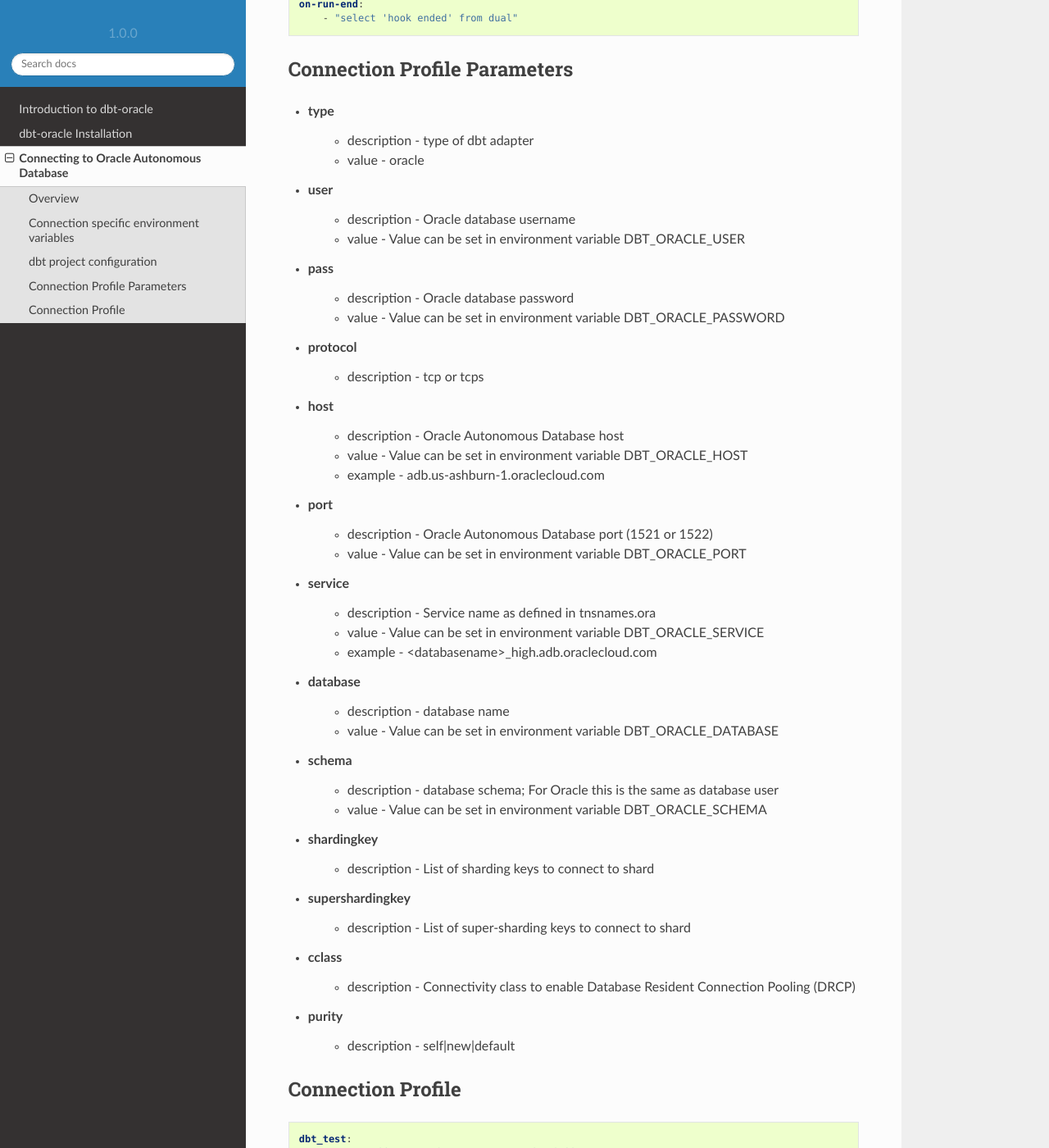
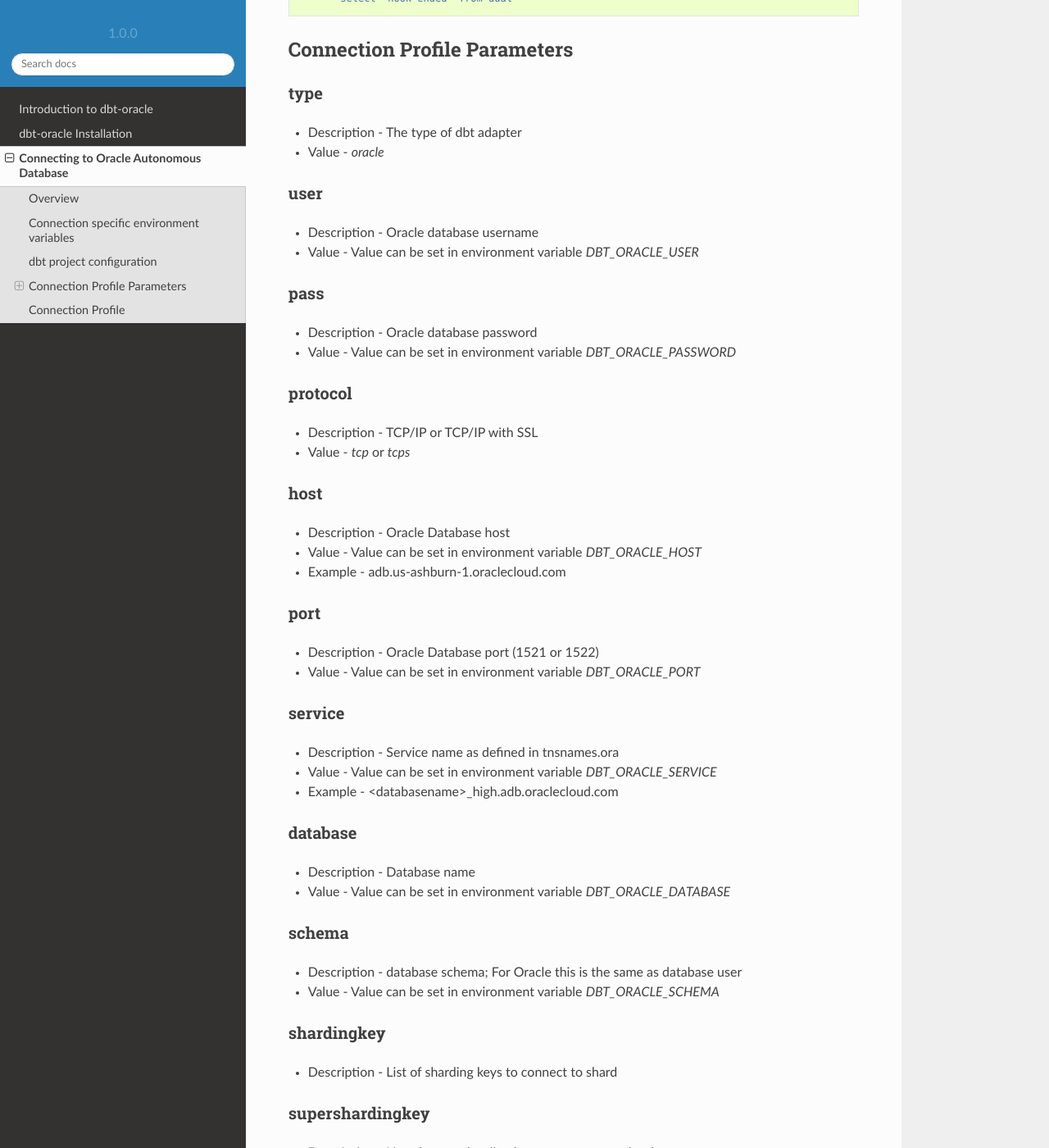
Before and after one commit to oracle/dbt-oracle, a Sphinx documentation site: the page built from doc/source/user_guide/connection.rst, in a window 1280 px wide and 1400 px high, scrolled down 1637 px. Shown: the whole window at 82% size. Built offline with Sphinx 7.4.7 and the Read the Docs theme 2.0.0, drawn with Linux system fonts in a browser that asks for light colours; some of the changed text lies outside the part shown.

Commit message:
Updated documentation text

```diff
--- a/doc/source/release_notes.rst
+++ b/doc/source/release_notes.rst
@@ -3,7 +3,7 @@
 .. _releasenotes:
 
 dbt-oracle Release Notes
-=======================
+========================
 
 Version 1.0.0 (May 2022)
 
--- a/doc/source/user_guide/connection.rst
+++ b/doc/source/user_guide/connection.rst
@@ -81,54 +81,69 @@
 Connection Profile Parameters
 =============================
 
-* type
-   * description - type of dbt adapter
-   * value - oracle
+type
+^^^^
+* Description - The type of dbt adapter
+* Value - `oracle`
 
-* user
-   * description - Oracle database username
-   * value - Value can be set in environment variable DBT_ORACLE_USER
+user
+^^^^
+* Description - Oracle database username
+* Value - Value can be set in environment variable `DBT_ORACLE_USER`
 
-* pass
-   * description - Oracle database password
-   * value - Value can be set in environment variable DBT_ORACLE_PASSWORD
+pass
+^^^^
+* Description - Oracle database password
+* Value - Value can be set in environment variable `DBT_ORACLE_PASSWORD`
 
-* protocol
-   * description - tcp or tcps
+protocol
+^^^^^^^^
+* Description - TCP/IP or TCP/IP with SSL
+* Value - `tcp` or `tcps`
 
-* host
-   * description - Oracle Autonomous Database host
-   * value - Value can be set in environment variable DBT_ORACLE_HOST
-   * example - adb.us-ashburn-1.oraclecloud.com
+host
+^^^^
+* Description - Oracle Database host
+* Value - Value can be set in environment variable `DBT_ORACLE_HOST`
+* Example - adb.us-ashburn-1.oraclecloud.com
 
-* port
-   * description - Oracle Autonomous Database port (1521 or 1522)
-   * value - Value can be set in environment variable DBT_ORACLE_PORT
+port
+^^^^
+* Description - Oracle Database port (1521 or 1522)
+* Value - Value can be set in environment variable `DBT_ORACLE_PORT`
 
-* service
-   * description - Service name as defined in tnsnames.ora
-   * value - Value can be set in environment variable DBT_ORACLE_SERVICE
-   * example - <databasename>_high.adb.oraclecloud.com
+service
+^^^^^^^
+* Description - Service name as defined in tnsnames.ora
+* Value - Value can be set in environment variable `DBT_ORACLE_SERVICE`
+* Example - <databasename>_high.adb.oraclecloud.com
 
-* database
-   * description - database name
-   * value - Value can be set in environment variable DBT_ORACLE_DATABASE
+database
+^^^^^^^^
+* Description - Database name
+* Value - Value can be set in environment variable `DBT_ORACLE_DATABASE`
 
-* schema
-   * description - database schema; For Oracle this is the same as database user
-   * value - Value can be set in environment variable DBT_ORACLE_SCHEMA
+schema
+^^^^^^
+* Description - database schema; For Oracle this is the same as database user
+* Value - Value can be set in environment variable `DBT_ORACLE_SCHEMA`
 
-* shardingkey
-   * description - List of sharding keys to connect to shard
+shardingkey
+^^^^^^^^^^^
+* Description - List of sharding keys to connect to shard
 
-* supershardingkey
-    * description - List of super-sharding keys to connect to shard
+supershardingkey
+^^^^^^^^^^^^^^^^
+* Description - List of super-sharding keys to connect to shard
 
-* cclass
-    * description - Connectivity class to enable Database Resident Connection Pooling (DRCP)
+cclass
+^^^^^^
+* Description - Connectivity class to enable Database Resident Connection Pooling (DRCP)
 
-* purity
-    * description - self|new|default
+purity
+^^^^^^
+* Description - DRCP Session purity
+* Value - Must be one of `self`, `new`, `default`
 
 Connection Profile
 ==================
```
Also changed, not shown: other parts of doc/source/user_guide/connection.rst (+3 -3 lines), README.md (+12 -14 lines), doc/source/user_guide/installation.rst (+5 -8 lines), doc/source/user_guide/introduction.rst (+9 -7 lines).
